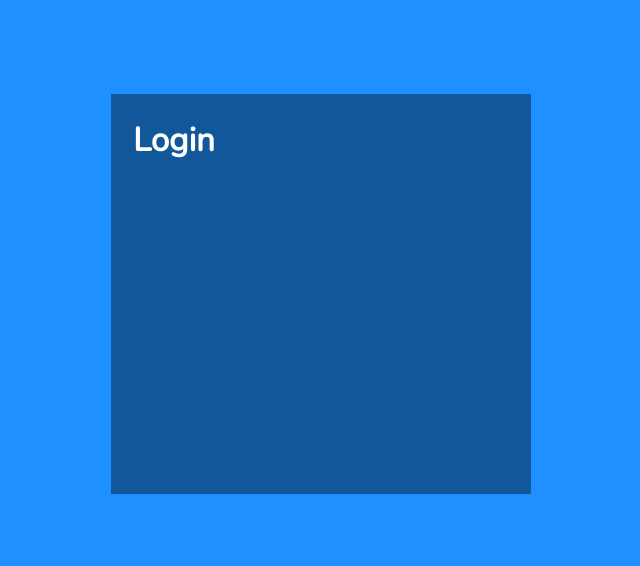
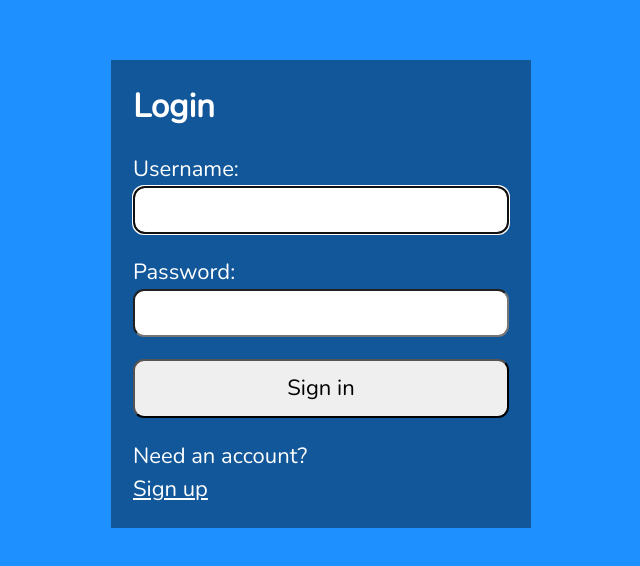
Before and after one commit to cpxx9/odin-blog-frontend, a React (Vite) app: page /login in a window 1280 px wide. Shown: the part 106-672 px from the top of the page, without its empty margins (319-959 px from the left). Built offline with nearby package versions, Linux system fonts and the light colour scheme.

Commit message:
feat: basic log in form

```diff
--- a/src/routes/Login/Login.jsx
+++ b/src/routes/Login/Login.jsx
@@ -1,10 +1,79 @@
+import { useEffect, useRef, useState } from 'react';
+import { Link } from 'react-router-dom';
 import StyledLogin from './StyledLogin';
 
 const Login = () => {
+  const userRef = useRef();
+  const errRef = useRef();
+
+  const [user, setUser] = useState('');
+  const [pwd, setPwd] = useState('');
+  const [errMsg, setErrMsg] = useState('');
+  const [success, setSuccess] = useState('');
+
+  useEffect(() => {
+    userRef.current.focus();
+  }, []);
+
+  useEffect(() => {
+    setErrMsg('');
+  }, [user, pwd]);
+
+  const handleSubmit = async (e) => {
+    e.preventDefault();
+    setPwd('');
+    setSuccess(true);
+  };
+
   return (
-    <StyledLogin>
-      <h1>Login</h1>
-    </StyledLogin>
+    <>
+      {success ? (
+        <section>
+          <h1>You are logged in!</h1>
+          <br />
+          <p>
+            <Link to="/">Go to home</Link>
+          </p>
+        </section>
+      ) : (
+        <StyledLogin>
+          <p ref={errRef} className={errMsg ? 'errmsg' : 'offscreen'} aria-live="assertive">
+            {errMsg}
+          </p>
+          <h1>Login</h1>
+          <form onSubmit={handleSubmit}>
+            <label htmlFor="username">Username:</label>
+            <input
+              type="text"
+              name="username"
+              id="username"
+              ref={userRef}
+              autoComplete="off"
+              onChange={(e) => setUser(e.target.value)}
+              value={user}
+              required
+            />
+            <label htmlFor="password">Password:</label>
+            <input
+              type="password"
+              name="password"
+              id="password"
+              onChange={(e) => setPwd(e.target.value)}
+              value={pwd}
+              required
+            />
+            <button>Sign in</button>
+          </form>
+          <p>
+            Need an account?
+            <br />
+            <span className="line">
+              <Link to="/register">Sign up</Link>
+            </span>
+          </p>
+        </StyledLogin>
+      )}
+    </>
   );
 };
 
```
